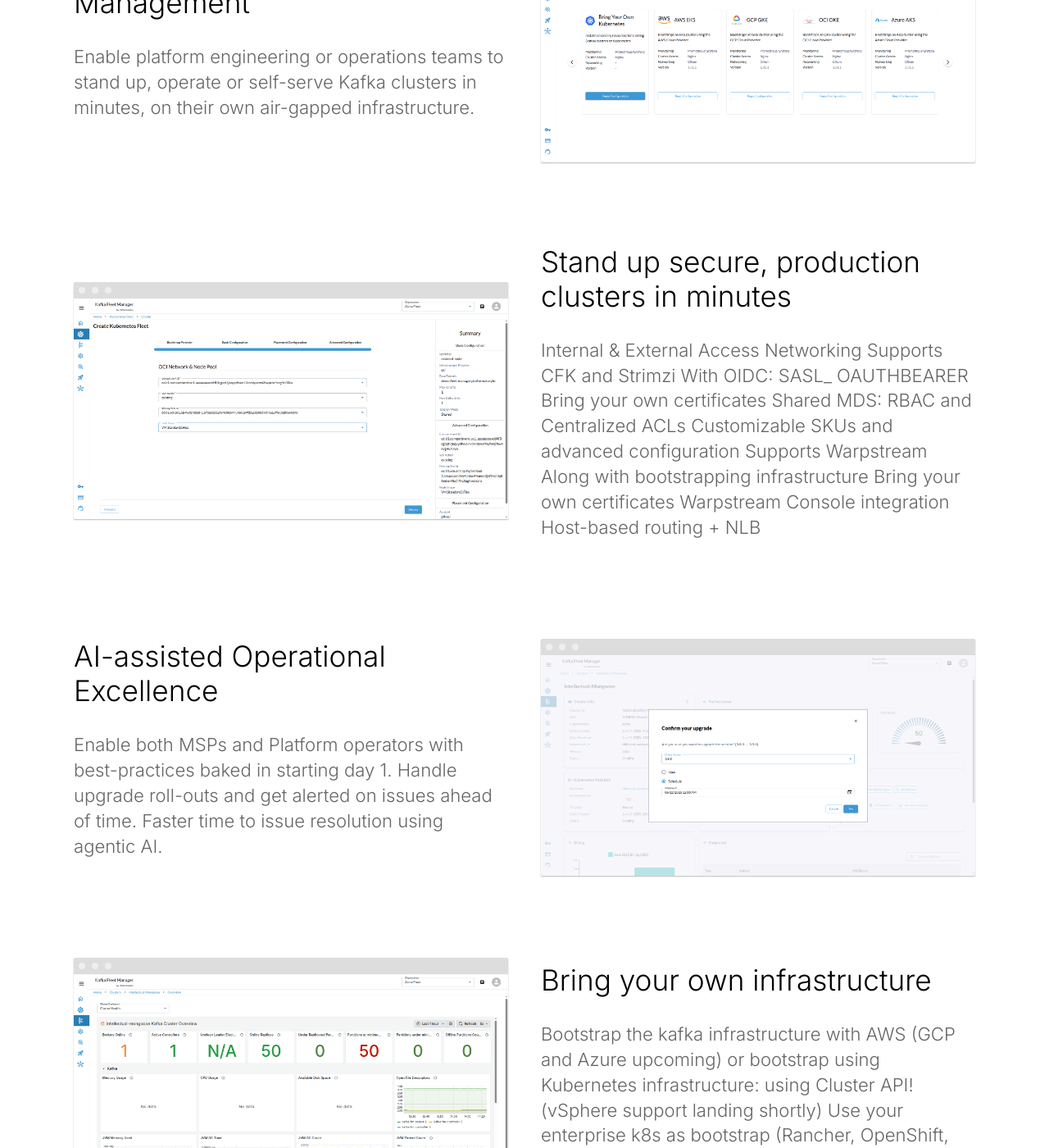
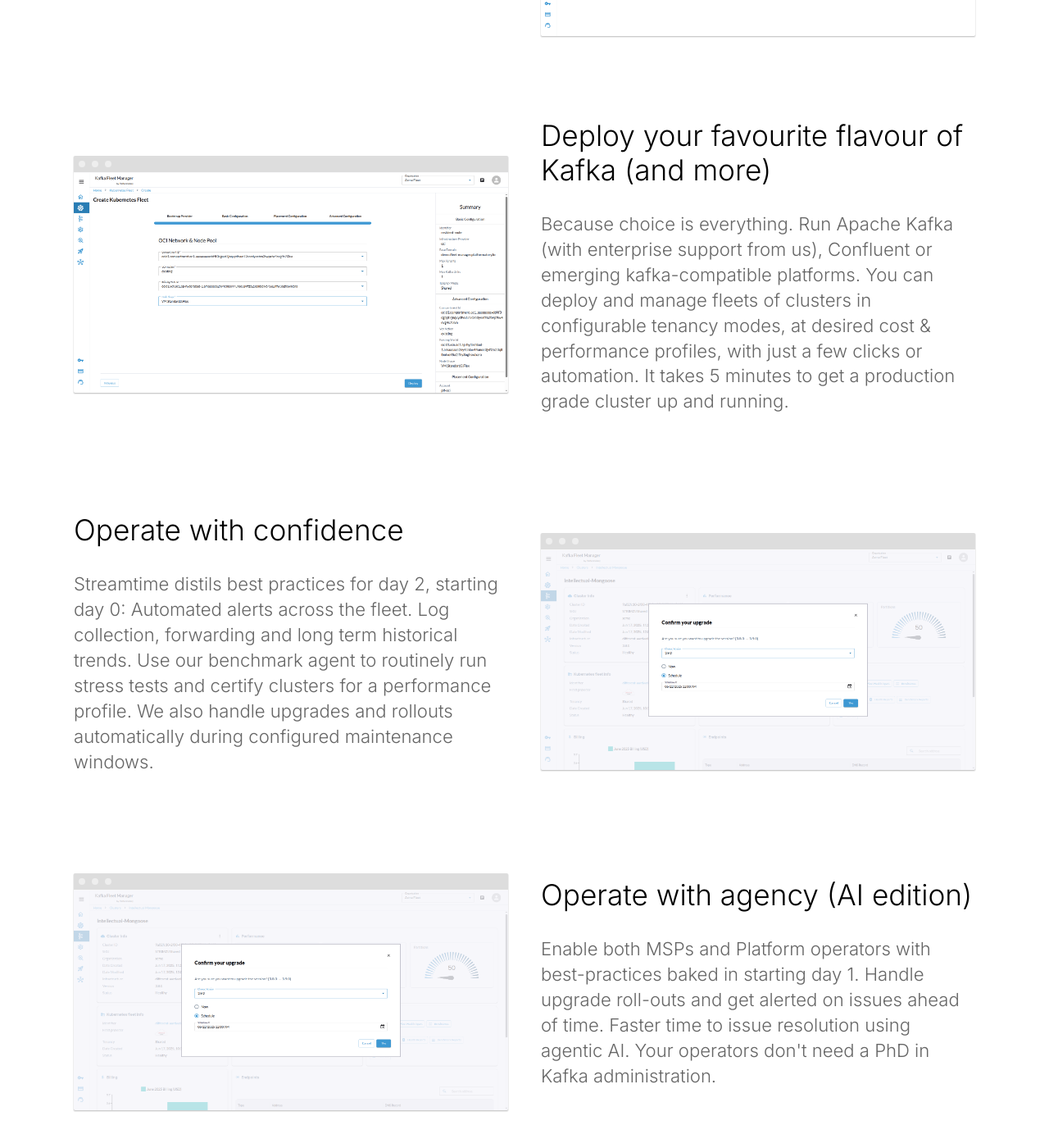
Before and after one commit to streamtime-ai/website, a Jekyll site: the page built from index.html, in a window 1280 px wide and 1400 px high, scrolled down 1207 px. Shown: the whole window at 82% size. Built offline with Jekyll 4.4.1, drawn with Linux system fonts in a browser that asks for light colours; some of the changed text lies outside the part shown.

Commit message:
update content

```diff
--- a/Gemfile
+++ b/Gemfile
@@ -1,6 +1,6 @@
 source 'https://rubygems.org'
 
-gem 'jekyll', '~> 4.2.0'
+gem 'jekyll'
 
 group :jekyll_plugins do
   gem 'jekyll-archives', '~> 2.2.1'
@@ -10,5 +10,7 @@ group :jekyll_plugins do
   gem 'jekyll-sitemap', '~> 1.4.0'
 end
 
-
+gem "csv"
+gem "base64"
+gem "bigdecimal"
 gem "webrick", "~> 1.8"
--- a/_layouts/default.html
+++ b/_layouts/default.html
@@ -43,7 +43,7 @@
 					</ul>
 					{% endfor %}
 				</div>
-				<p class="copyright">&copy; {{ site.time | date: '%Y' }} MyApp Ltd. • <a href="#">Terms</a> &amp; <a href="#">Privacy</a> • <a href="https://cloudcannon.com/">Template by CloudCannon</a></p>
+				<p class="copyright">&copy; {{ site.time | date: '%Y' }} Streamtime FZCO • <a href="#">Terms</a> &amp; <a href="#">Privacy</a> • </p>
 			</div>
 		</footer>
 		<script>
--- a/index.html
+++ b/index.html
@@ -6,14 +6,9 @@ description: A private cloud platform for streaming data.
 <section class="hero">
   <div class="text-container">
     <h1 class="editable">
-     One platform to stream it all. On your own infrastructure.
+     {kafka} as a service.<br>
+     on your own infrastructure.
     </h1>
-    <p class="subtext editable">
-     Push to deploy <strong>all</strong> mainstream distributions of kafka. Production-grade clusters in minutes.
-    </p>
-    <p class="subtext editable">
-     Deploy, configure and operate petabyte scale clusters at a fraction of a managed service's TCO.
-    </p>
     <div class="cta button alt">
       <a href="{{ site.baseurl }}/contact/">Get Started Free</a>
     </div>
@@ -31,11 +26,10 @@ description: A private cloud platform for streaming data.
   <section>
     <div class="container flex">
       <div class="text editable">
-        <h2>Self-service Platform & Fleet Management</h2>
+        <h2>Built for private & hybrid cloud</h2>
         <p>
-          Enable platform engineering or operations teams to stand up, operate
-          or self-serve Kafka clusters in minutes, on their own air-gapped
-          infrastructure.
+        Bootstrap optimized infrastructure for running streaming workloads,
+        on top of hyperscaler managed Kubernetes. You can also bring your own Kubernetes (BYOK)
         </p>
       </div>
       <div class="image">
@@ -51,14 +45,12 @@ description: A private cloud platform for streaming data.
   <section>
     <div class="container flex">
       <div class="text editable">
-        <h2>Stand up secure, production clusters in minutes</h2>
+        <h2>Deploy your favourite flavour of Kafka (and more)</h2>
         <p>
-          Internal & External Access Networking Supports CFK and Strimzi With
-          OIDC: SASL_ OAUTHBEARER Bring your own certificates Shared MDS: RBAC
-          and Centralized ACLs Customizable SKUs and advanced configuration
-          Supports Warpstream Along with bootstrapping infrastructure Bring your
-          own certificates Warpstream Console integration Host-based routing +
-          NLB
+         Because choice is everything. Run Apache Kafka (with enterprise support from us), Confluent or
+         emerging kafka-compatible platforms. You can deploy and manage fleets of clusters
+         in configurable tenancy modes, at desired cost & performance profiles, with just a few
+         clicks or automation. It takes 5 minutes to get a production grade cluster up and running.
         </p>
       </div>
       <div class="image">
@@ -74,11 +66,37 @@ description: A private cloud platform for streaming data.
   <section>
     <div class="container flex">
       <div class="text editable">
-        <h2>AI-assisted Operational Excellence</h2>
+        <h2>Operate with confidence</h2>
+        <p>
+          Streamtime distils best practices for day 2, starting day 0:
+          Automated alerts across the fleet. Log collection, forwarding
+          and long term historical trends. Use our benchmark agent to
+          routinely run stress tests and certify clusters for a performance
+          profile. We also handle upgrades and rollouts automatically
+          during configured maintenance windows.
+        </p>
+      </div>
+      <div class="image">
+        <img
+          src="{{ site.baseurl }}/images/upgrage.png"
+          alt="Screenshot"
+          class="screenshot editable"
+        />
+      </div>
+    </div>
+  </section>
+
+
+
+  <section>
+    <div class="container flex">
+      <div class="text editable">
+        <h2>Operate with agency (AI edition)</h2>
         <p>
           Enable both MSPs and Platform operators with best-practices baked in
           starting day 1. Handle upgrade roll-outs and get alerted on issues
           ahead of time. Faster time to issue resolution using agentic AI.
+          Your operators don't need a PhD in Kafka administration.
         </p>
       </div>
       <div class="image">
@@ -94,12 +112,12 @@ description: A private cloud platform for streaming data.
   <section>
     <div class="container flex">
       <div class="text editable">
-        <h2>Bring your own infrastructure</h2>
+        <h2>Integrated fin-ops</h2>
         <p>
-          Bootstrap the kafka infrastructure with AWS (GCP and Azure upcoming)
-          or bootstrap using Kubernetes infrastructure: using Cluster API!
-          (vSphere support landing shortly) Use your enterprise k8s as bootstrap
-          (Rancher, OpenShift, Kube Manager, et al)
+         Streamtime provides a self-service platform fully integrated with
+         billing & chargeback capabilities. Bill your internal teams along
+         familiar usage dimensions and catalog prices set by you or automatically mark-up
+         underlying cloud provider costs.
         </p>
       </div>
       <div class="image">
@@ -112,39 +130,10 @@ description: A private cloud platform for streaming data.
     </div>
   </section>
 
-  <section>
-    <div class="container flex">
-      <div class="text editable">
-        <h2>White Label Kafka As a Service</h2>
-        <p>
-          Managed Service Providers (MSPs) to provide a fully managed Kafka
-          offering, with usage-based billing & chargeback.
-        </p>
-      </div>
-      <div class="image">
-        <img
-          src="{{ site.baseurl }}/images/charge-back.png"
-          alt="Screenshot"
-          class="screenshot editable"
-        />
-      </div>
-    </div>
-  </section>
 
-  <!-- <section class="testimonial">
-		<div class="container flex">
-			<div class="testimonial-block">
-				<div class="square-image"><img src="https://source.unsplash.com/6anudmpILw4/600x400" alt="Jim James" class="editable"></div>
-				<blockquote>
-					<p class="editable">Stream Time has shaped the business we have today. We have a repeatable sales process and a strategy to scale our team. I recommend Stream Time to any business looking to improve their sales.</p>
-					<p class="editable author">Jim James - CEO of Global Corp.</p>
-				</blockquote>
-			</div>
-		</div>
-	</section> -->
 
   <section class="bottom-cta">
-    <h2 class="editable"><strong>Fleet-scale</strong> Kafka. On your terms.</h2>
-    <div class="button alt"><a href="#">Get Started Free</a></div>
+    <h2 class="editable"><strong>Fleet-scale</strong>A universal management plane for kafka</h2>
+    <div class="button alt"><a href="#">Contact us for a trial</a></div>
   </section>
 </div>
```
Also changed, not shown: Gemfile.lock.
